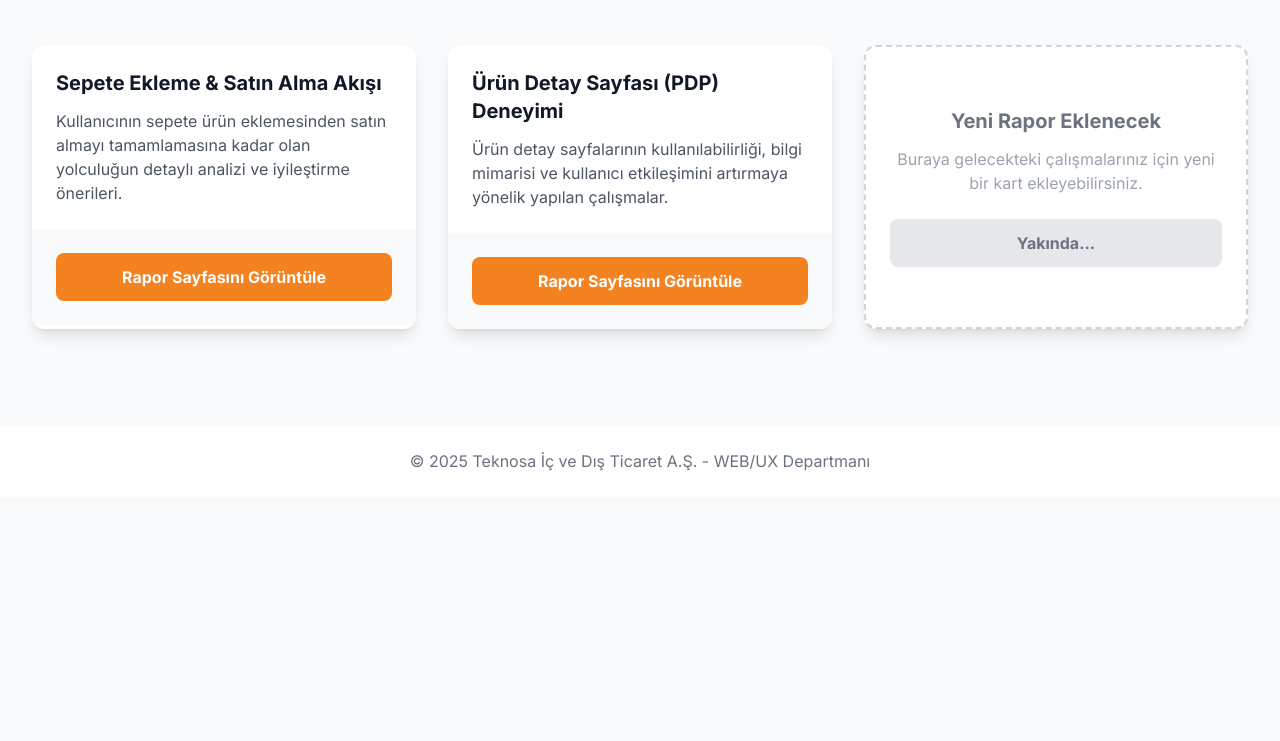
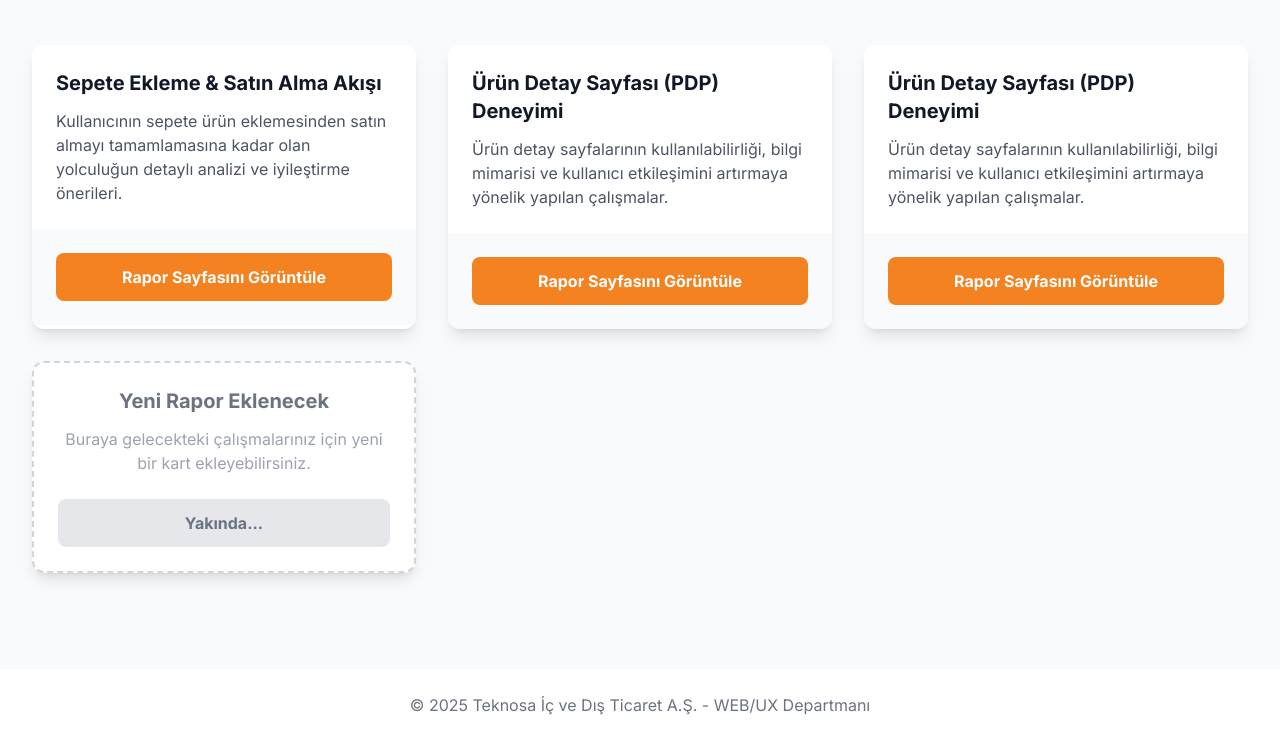
Before and after one commit to karakushbatu/Web-UX-Internship, a plain HTML site: page index.html in a window 1280 px wide. Shown: the part 207-948 px from the top of the page. Before the commit the page ends 800 px from the top, so only its background shows below. Drawn offline with nearby package versions, Linux system fonts and the light colour scheme.

Commit message:
Update index.html

```diff
--- a/index.html
+++ b/index.html
@@ -97,7 +97,24 @@
                 </div>
             </div>
 
-            <!-- Kart 3: Yeni Rapor (Örnek) -->
+            <!-- Kart 3:  -->
+            <div class="bg-white rounded-xl shadow-lg overflow-hidden transform hover:-translate-y-2 transition-transform duration-300 ease-in-out group">
+                <div class="p-6">
+                    <h3 class="text-xl font-bold text-gray-900">Ürün Detay Sayfası (PDP) Deneyimi</h3>
+                    <p class="mt-3 text-gray-600">
+                        Ürün detay sayfalarının kullanılabilirliği, bilgi mimarisi ve kullanıcı etkileşimini artırmaya yönelik yapılan çalışmalar.
+                    </p>
+                </div>
+                <div class="p-6 bg-gray-50">
+                    <!-- ÖNEMLİ: Link burada veriliyor -->
+                    <a href="./Web-UX PDP Analiz Raporu/index.html"
+                       class="w-full text-center block bg-teknosa-orange text-white font-bold py-3 px-4 rounded-lg hover:bg-teknosa-orange-dark transition-colors duration-300">
+                        Rapor Sayfasını Görüntüle
+                    </a>
+                </div>
+            </div>
+
+            <!-- Kart 4: Yeni Rapor (Örnek) -->
             <div class="bg-white rounded-xl shadow-lg overflow-hidden transform hover:-translate-y-2 transition-transform duration-300 ease-in-out group border-2 border-dashed border-gray-300">
                 <div class="p-6 flex flex-col items-center justify-center h-full">
                     <h3 class="text-xl font-bold text-gray-500">Yeni Rapor Eklenecek</h3>
```
